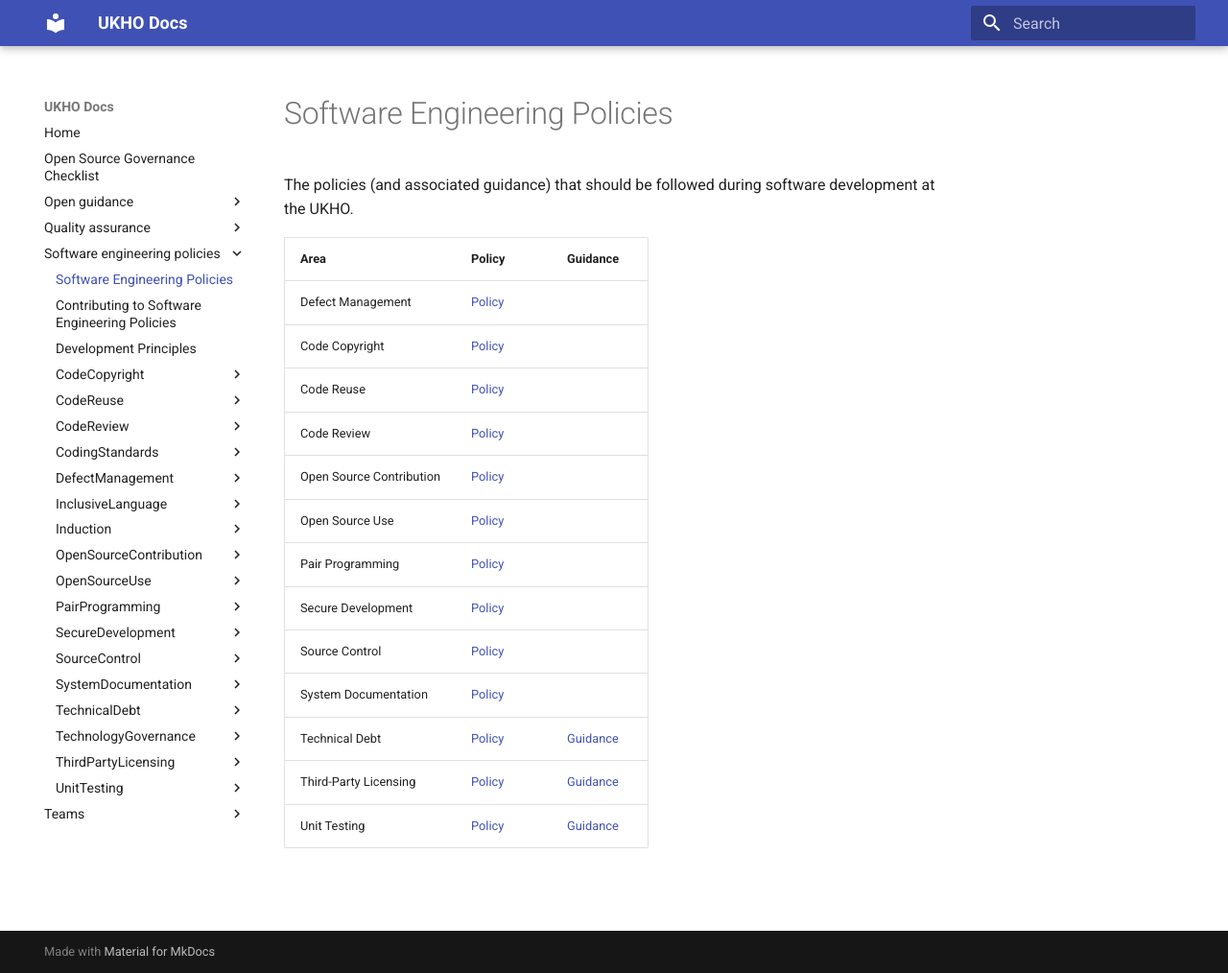
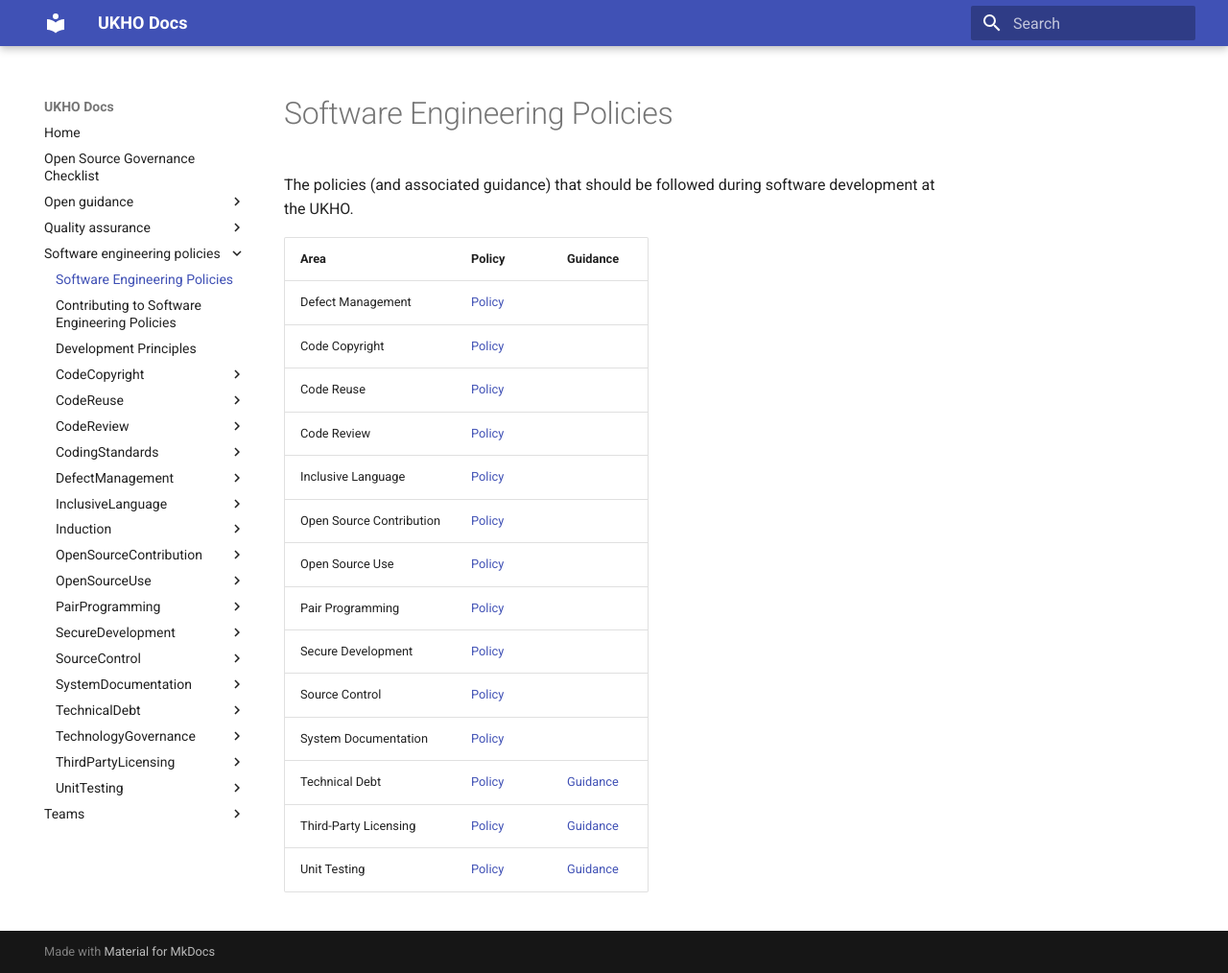
Before and after one commit to UKHO/docs, an MkDocs documentation site: the page built from docs/software-engineering-policies/README.md, in a window 1280 px wide and 1014 px high. Shown: the whole window at 96% size. Built offline with MkDocs 1.6.1 and Material for MkDocs 9.7.7, drawn with Linux system fonts in a browser that asks for light colours.

Commit message:
Add inclusive language policy to index

```diff
--- a/docs/software-engineering-policies/README.md
+++ b/docs/software-engineering-policies/README.md
@@ -8,6 +8,7 @@ The policies (and associated guidance) that should be followed during software d
 | Code Copyright | [Policy](CodeCopyright/CodeCopyrightPolicy.md) | |
 | Code Reuse | [Policy](CodeReuse/CodeReusePolicy.md) | |
 | Code Review | [Policy](CodeReview/CodeReviewPolicy.md) | |
+| Inclusive Language | [Policy](InclusiveLanguage/InclusiveLanguagePolicy.md) | |
 | Open Source Contribution | [Policy](OpenSourceContribution/OpenSourceContributionPolicy.md) | |
 | Open Source Use | [Policy](OpenSourceUse/OpenSourceUsePolicy.md) | |
 | Pair Programming | [Policy](PairProgramming/PairProgrammingPolicy.md) | |
```
